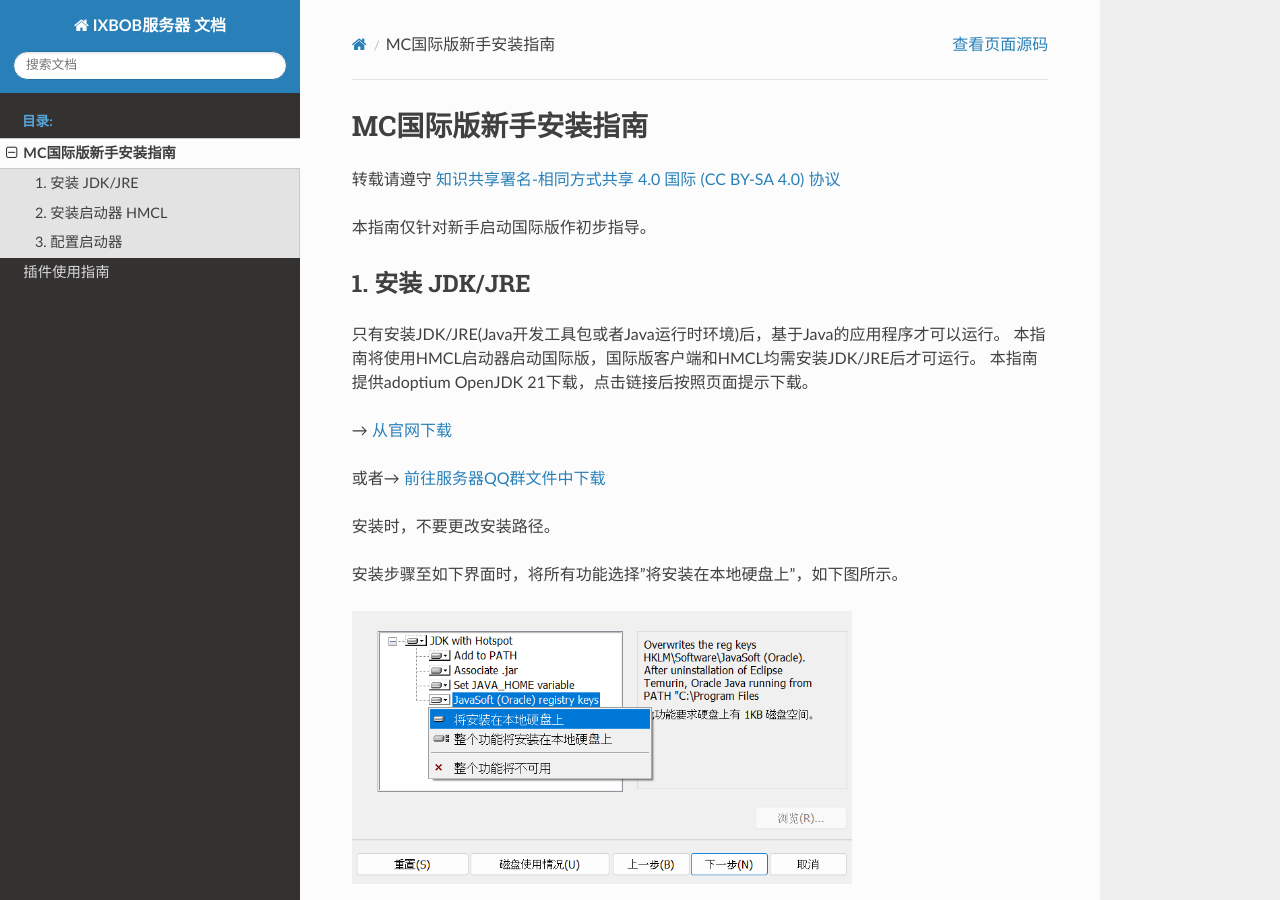
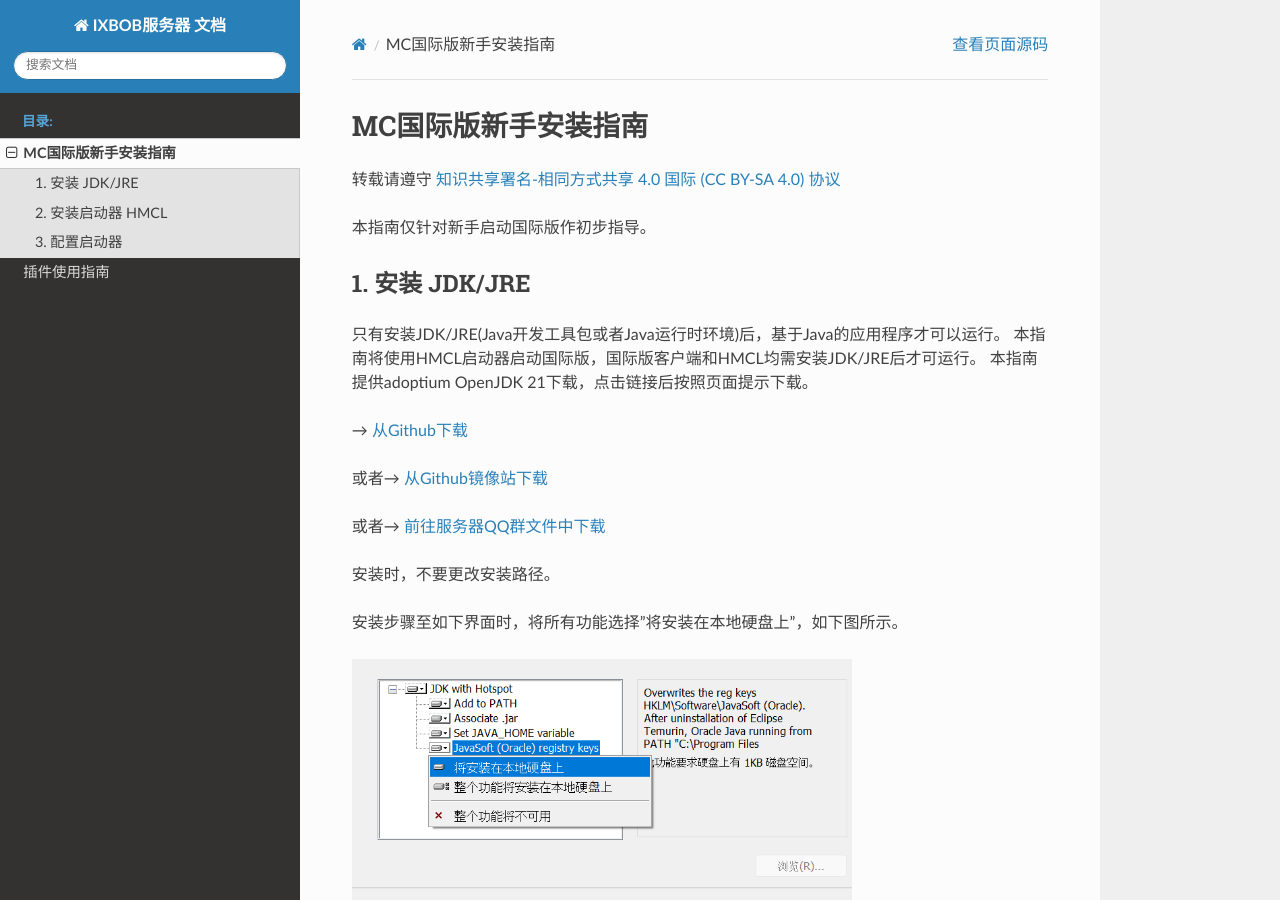
Before and after one commit to IXBOB/IXBOB_Server_Doc, a Sphinx documentation site: the page built from source/common_minecraft_installation_guide.rst, in a window 1280 px wide and 900 px high. Built offline with Sphinx 7.4.7 and the Read the Docs theme 2.0.0, drawn with Linux system fonts in a browser that asks for light colours.

Commit message:
更改"MC国际版新手安装指南"中下载JDK的链接

```diff
--- a/source/common_minecraft_installation_guide.rst
+++ b/source/common_minecraft_installation_guide.rst
@@ -14,7 +14,9 @@ MC国际版新手安装指南
 本指南将使用HMCL启动器启动国际版，国际版客户端和HMCL均需安装JDK/JRE后才可运行。
 本指南提供adoptium OpenJDK 21下载，点击链接后按照页面提示下载。
 
-→ `从官网下载 <https://adoptium.net/temurin/releases/?os=windows&arch=any&package=jdk>`_
+→ `从Github下载 <https://github.com/adoptium/temurin21-binaries/releases/download/jdk-21.0.3%2B9/OpenJDK21U-jdk_x64_windows_hotspot_21.0.3_9.msi>`_
+
+或者→ `从Github镜像站下载 <https://kkgithub.com/adoptium/temurin21-binaries/releases/download/jdk-21.0.3%2B9/OpenJDK21U-jdk_x64_windows_hotspot_21.0.3_9.msi>`_
 
 或者→ `前往服务器QQ群文件中下载 <https://qm.qq.com/q/A7Q9OSR310>`_
 
```
